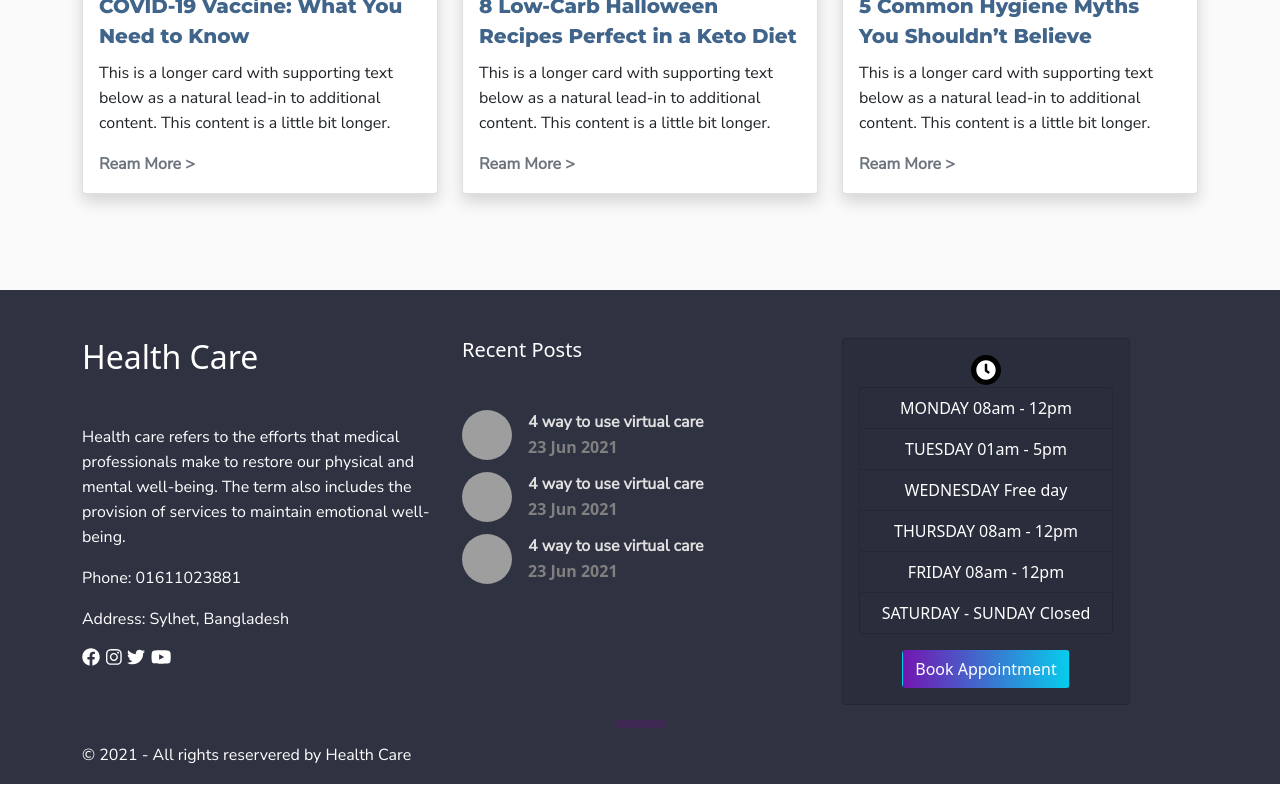
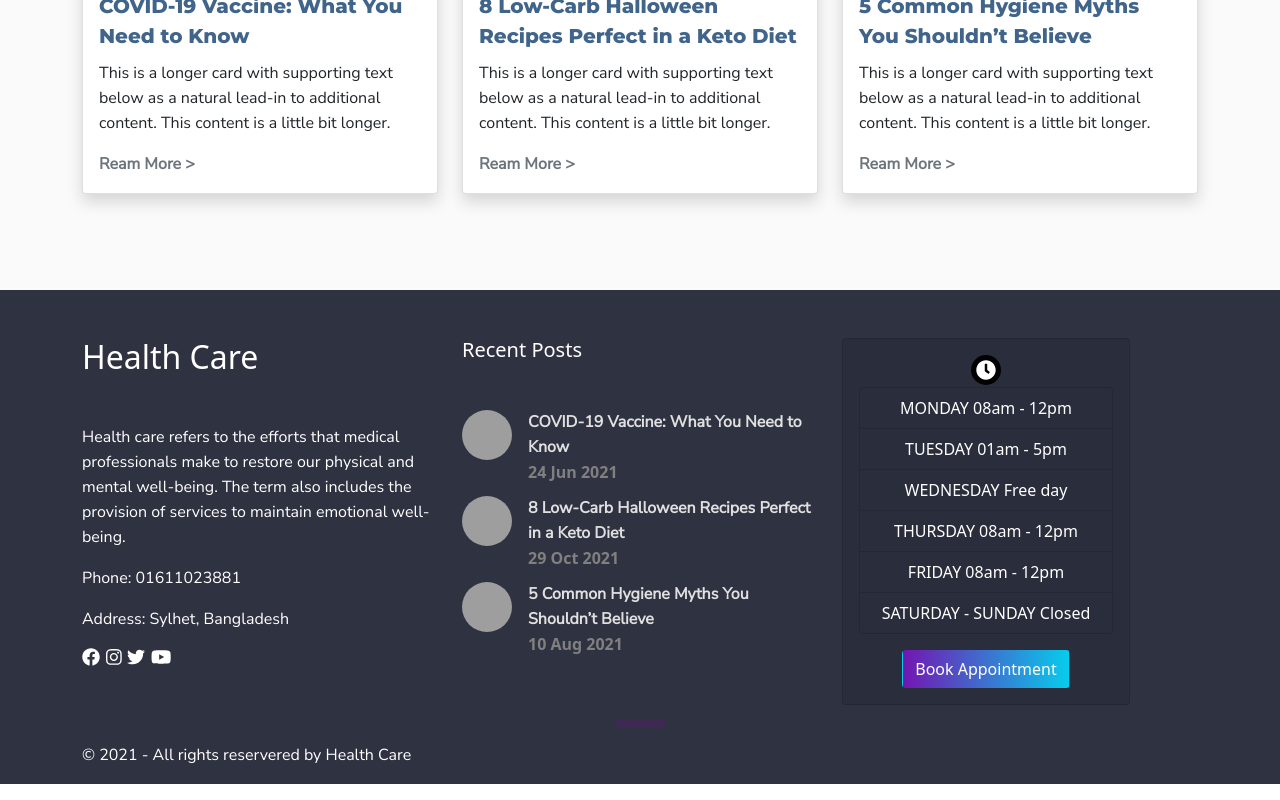
Before and after one commit to jahidorjahid/health-care, a React (Create React App) app: page / in a window 1280 px wide. Shown: the part 2922-3722 px from the top of the page. Built offline with nearby package versions, Linux system fonts and the light colour scheme; no server answers; grey boxes are pictures that could not be loaded.

Commit message:
fix footer recent post

```diff
--- a/src/components/Footer/Footer.js
+++ b/src/components/Footer/Footer.js
@@ -6,11 +6,21 @@ import {
   faYoutube,
 } from "@fortawesome/free-brands-svg-icons";
 import { faClock } from "@fortawesome/free-solid-svg-icons";
-import React from "react";
+import { React, useEffect, useState } from "react";
 import {} from "react-bootstrap";
 import "./Footer.css";
+import RecentPost from "./RecentPost";
 
 const Footer = () => {
+  const [news, setNews] = useState([]);
+
+  useEffect(() => {
+    fetch("./fakedb.json")
+      .then((res) => res.json())
+      .then((data) => setNews(data))
+      .catch((error) => console.log(error.message));
+  }, []);
+
   return (
     <div>
       <div className="footer pt-5">
@@ -35,51 +45,9 @@ const Footer = () => {
             </div>
             <div className="col-lg-4 posts">
               <h5 className="mb-5">Recent Posts</h5>
-              <div className="d-flex gx-4">
-                <div className="flex-shrink-0">
-                  <img
-                    src="https://housemed.qodeinteractive.com/wp-content/uploads/2018/05/blog-post-img-6-150x150.jpg"
-                    alt=""
-                    className="img-fluid"
-                  />
-                </div>
-                <div className="flex-grow-1 ms-3">
-                  <p className="title">4 way to use virtual care</p>
-                  <a href="/" className="date">
-                    23 Jun 2021
-                  </a>
-                </div>
-              </div>
-              <div className="d-flex gx-4">
-                <div className="flex-shrink-0">
-                  <img
-                    src="https://housemed.qodeinteractive.com/wp-content/uploads/2018/05/blog-post-img-6-150x150.jpg"
-                    alt=""
-                    className="img-fluid"
-                  />
-                </div>
-                <div className="flex-grow-1 ms-3">
-                  <p className="title">4 way to use virtual care</p>
-                  <a href="/" className="date">
-                    23 Jun 2021
-                  </a>
-                </div>
-              </div>
-              <div className="d-flex gx-4">
-                <div className="flex-shrink-0">
-                  <img
-                    src="https://housemed.qodeinteractive.com/wp-content/uploads/2018/05/blog-post-img-6-150x150.jpg"
-                    alt=""
-                    className="img-fluid"
-                  />
-                </div>
-                <div className="flex-grow-1 ms-3">
-                  <p className="title">4 way to use virtual care</p>
-                  <a href="/" className="date">
-                    23 Jun 2021
-                  </a>
-                </div>
-              </div>
+              {news.slice(0, 3).map((post) => (
+                <RecentPost data={post}></RecentPost>
+              ))}
             </div>
             <div className="col-lg-4">
               <div
--- /dev/null
+++ b/src/components/Footer/RecentPost.js
@@ -0,0 +1,24 @@
+import React from "react";
+import { Link } from "react-router-dom";
+
+const RecentPost = (props) => {
+  const { id, img_url, title, date } = props.data;
+  return (
+    <div className="d-flex gx-4">
+      <div className="flex-shrink-0">
+        <img src={img_url} alt="" className="img-fluid" />
+      </div>
+      <div className="flex-grow-1 ms-3">
+        <Link to={`/news/${id}`} className="text-decoration-none">
+          <p className="title">{title}</p>
+        </Link>
+
+        <a href="/" className="date">
+          {date}
+        </a>
+      </div>
+    </div>
+  );
+};
+
+export default RecentPost;
```
